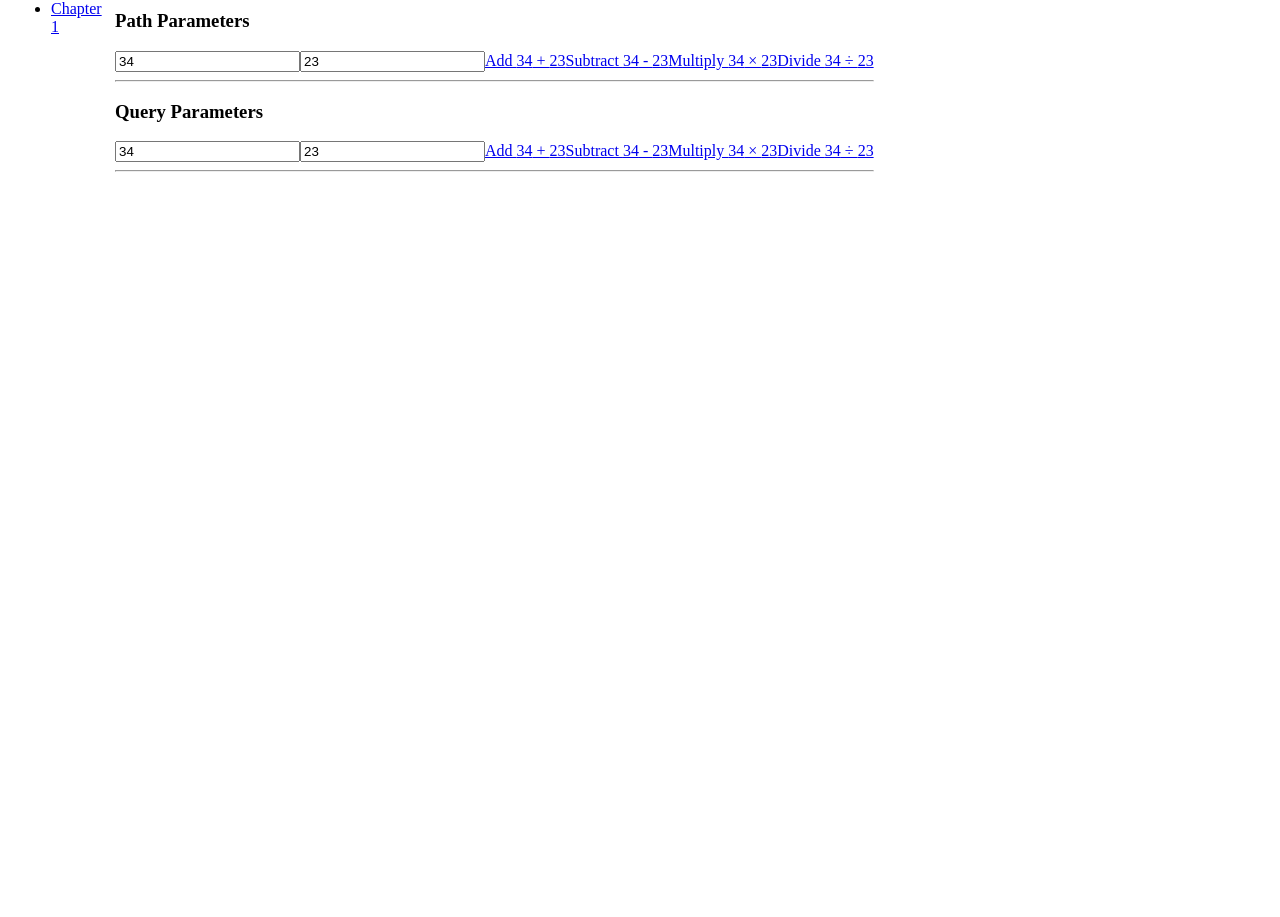
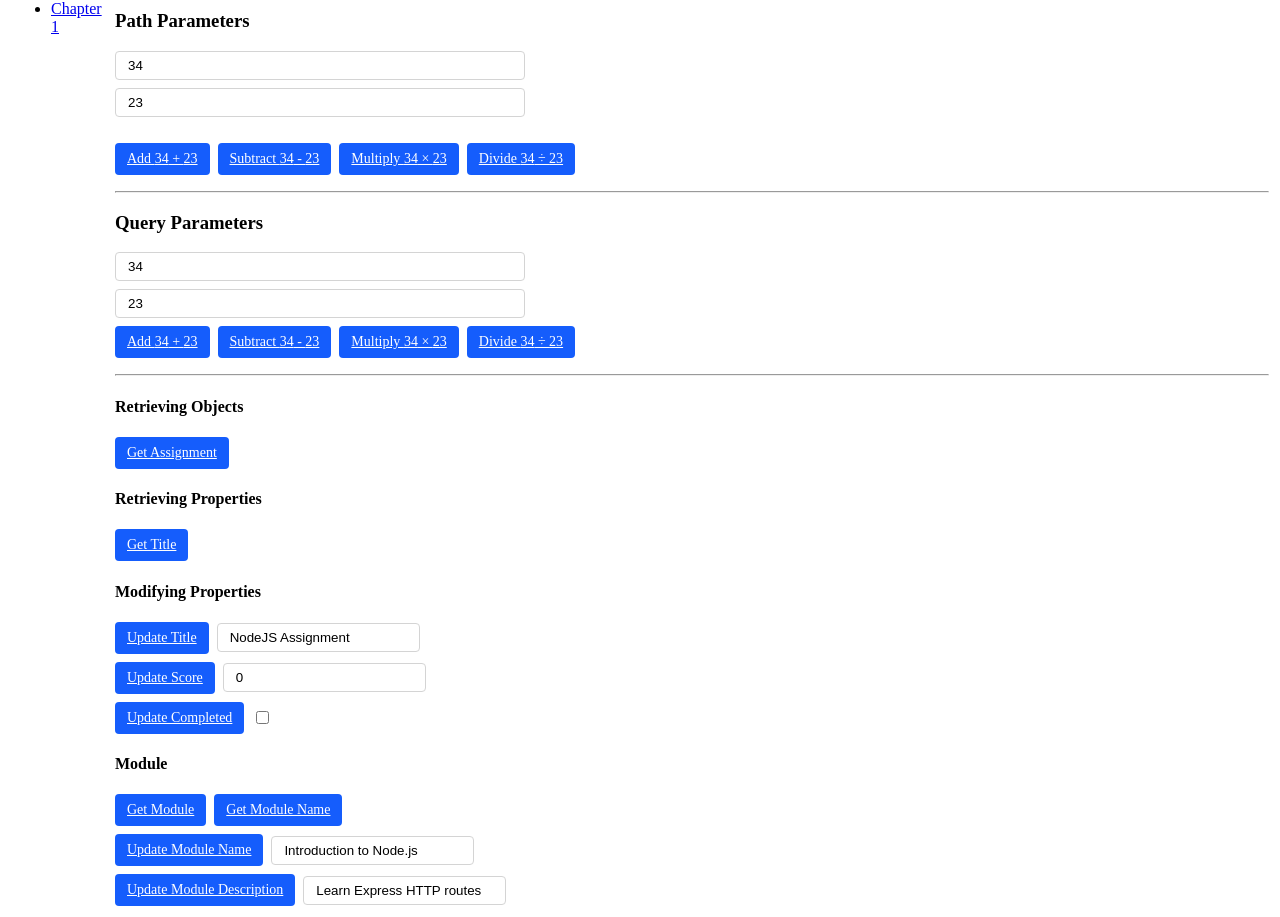
Before and after one commit to Fixlei/kambaz-next-js, a Next.js app: page /labs/lab5 in a window 1280 px wide. Shown: the part 189-1106 px from the top of the page. Before the commit the page ends 800 px from the top, so only its background shows below. Built offline with nearby package versions, Linux system fonts and the light colour scheme; no server answers.

Commit message:
Lab 5: remote objects, score, completed, module

```diff
--- a/app/labs/lab5/PathParameters.tsx
+++ b/app/labs/lab5/PathParameters.tsx
@@ -22,6 +22,7 @@ export default function PathParameters() {
         value={b}
         onChange={(e) => setB(e.target.value)}
       />
+      <br />
       <a
         id="wd-path-parameter-add"
         className="me-2 mb-2 inline-block rounded bg-blue-600 px-3 py-1.5 text-sm font-medium text-white"
--- /dev/null
+++ b/app/labs/lab5/WorkingWithRemoteObjects.tsx
@@ -0,0 +1,149 @@
+"use client";
+import { useState } from "react";
+
+const HTTP_SERVER = process.env.NEXT_PUBLIC_HTTP_SERVER;
+
+export default function WorkingWithRemoteObjects() {
+  const [assignment, setAssignment] = useState({
+    id: 1,
+    title: "NodeJS Assignment",
+    description: "Create a NodeJS server with ExpressJS",
+    due: "2021-10-10",
+    completed: false,
+    score: 0,
+  });
+  const [module, setModule] = useState({
+    id: "M101",
+    name: "Introduction to Node.js",
+    description: "Learn Express HTTP routes",
+    course: "CS5610",
+  });
+
+  const ASSIGNMENT_API_URL = `${HTTP_SERVER}/lab5/assignment`;
+  const MODULE_API_URL = `${HTTP_SERVER}/lab5/module`;
+  return (
+    <div id="wd-working-remote-objects">
+      <h4>Retrieving Objects</h4>
+      <a
+        id="wd-retrieve-assignments"
+        className="inline-block rounded bg-blue-600 px-3 py-1.5 text-sm text-white"
+        href={`${HTTP_SERVER}/lab5/assignment`}
+      >
+        Get Assignment
+      </a>
+
+      <h4>Retrieving Properties</h4>
+      <a
+        id="wd-retrieve-assignment-title"
+        className="inline-block rounded bg-blue-600 px-3 py-1.5 text-sm text-white"
+        href={`${HTTP_SERVER}/lab5/assignment/title`}
+      >
+        Get Title
+      </a>
+
+      <h4>Modifying Properties</h4>
+      <div className="mb-2 flex items-center gap-2">
+        <a
+          id="wd-update-assignment-title"
+          className="inline-block rounded bg-blue-600 px-3 py-1.5 text-sm text-white"
+          href={`${ASSIGNMENT_API_URL}/title/${assignment.title}`}
+        >
+          Update Title
+        </a>
+        <input
+          id="wd-assignment-title"
+          className="rounded border border-neutral-300 px-3 py-1.5"
+          value={assignment.title}
+          onChange={(e) =>
+            setAssignment({ ...assignment, title: e.target.value })
+          }
+        />
+      </div>
+      <div className="mb-2 flex items-center gap-2">
+        <a
+          id="wd-update-assignment-score"
+          className="inline-block rounded bg-blue-600 px-3 py-1.5 text-sm text-white"
+          href={`${ASSIGNMENT_API_URL}/score/${assignment.score}`}
+        >
+          Update Score
+        </a>
+        <input
+          id="wd-assignment-score"
+          type="number"
+          className="rounded border border-neutral-300 px-3 py-1.5"
+          value={assignment.score}
+          onChange={(e) =>
+            setAssignment({ ...assignment, score: Number(e.target.value) })
+          }
+        />
+      </div>
+      <div className="mb-2 flex items-center gap-2">
+        <a
+          id="wd-update-assignment-completed"
+          className="inline-block rounded bg-blue-600 px-3 py-1.5 text-sm text-white"
+          href={`${ASSIGNMENT_API_URL}/completed/${assignment.completed}`}
+        >
+          Update Completed
+        </a>
+        <input
+          id="wd-assignment-completed"
+          type="checkbox"
+          checked={assignment.completed}
+          onChange={(e) =>
+            setAssignment({ ...assignment, completed: e.target.checked })
+          }
+        />
+      </div>
+
+      <h4>Module</h4>
+      <div className="mb-2 flex items-center gap-2">
+        <a
+          id="wd-retrieve-modules"
+          className="inline-block rounded bg-blue-600 px-3 py-1.5 text-sm text-white"
+          href={MODULE_API_URL}
+        >
+          Get Module
+        </a>
+        <a
+          id="wd-retrieve-module-name"
+          className="inline-block rounded bg-blue-600 px-3 py-1.5 text-sm text-white"
+          href={`${MODULE_API_URL}/name`}
+        >
+          Get Module Name
+        </a>
+      </div>
+      <div className="mb-2 flex items-center gap-2">
+        <a
+          id="wd-update-module-name"
+          className="inline-block rounded bg-blue-600 px-3 py-1.5 text-sm text-white"
+          href={`${MODULE_API_URL}/name/${module.name}`}
+        >
+          Update Module Name
+        </a>
+        <input
+          id="wd-module-name"
+          className="rounded border border-neutral-300 px-3 py-1.5"
+          value={module.name}
+          onChange={(e) => setModule({ ...module, name: e.target.value })}
+        />
+      </div>
+      <div className="mb-2 flex items-center gap-2">
+        <a
+          id="wd-update-module-description"
+          className="inline-block rounded bg-blue-600 px-3 py-1.5 text-sm text-white"
+          href={`${MODULE_API_URL}/description/${module.description}`}
+        >
+          Update Module Description
+        </a>
+        <input
+          id="wd-module-description"
+          className="rounded border border-neutral-300 px-3 py-1.5"
+          value={module.description}
+          onChange={(e) =>
+            setModule({ ...module, description: e.target.value })
+          }
+        />
+      </div>
+    </div>
+  );
+}
--- a/app/labs/lab5/page.tsx
+++ b/app/labs/lab5/page.tsx
@@ -1,6 +1,8 @@
+import "@/app/labs/lab2/tailwind/utilities.css";
 import Environment from "./Environment";
 import PathParameters from "./PathParameters";
 import QueryParameters from "./QueryParameters";
+import WorkingWithRemoteObjects from "./WorkingWithRemoteObjects";
 
 export default function Lab5() {
   return (
@@ -10,6 +12,7 @@ export default function Lab5() {
       <hr />
       <PathParameters />
       <QueryParameters />
+      <WorkingWithRemoteObjects />
     </div>
   );
 }
```
